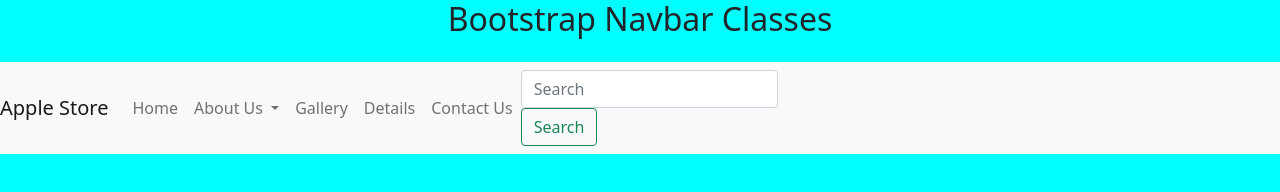
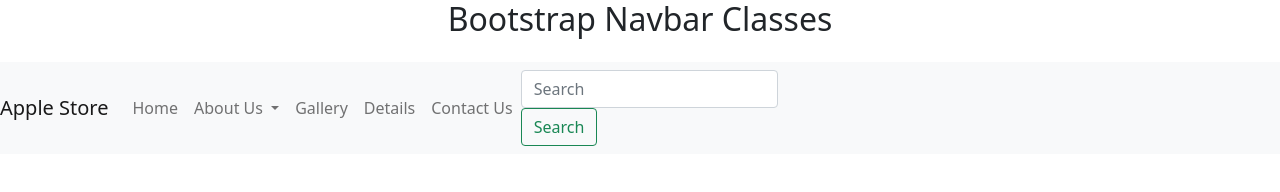
Before and after one commit to ameer-ali-jamali/Class-Work-Practice-28--Navbar-Using-Bootstrap, a plain HTML site: page index.html in a window 1280 px wide. Drawn offline with nearby package versions, Linux system fonts and the light colour scheme.

Commit message:
class practice

```diff
--- a/index.html
+++ b/index.html
@@ -10,7 +10,7 @@
     <title>Document</title>
 </head>
 
-<body style="background-color: aqua;">
+<body>
         <h2 class="text-center">Bootstrap Navbar Classes</h2>
         <div class="row py-3">
             <div class="col">
```
